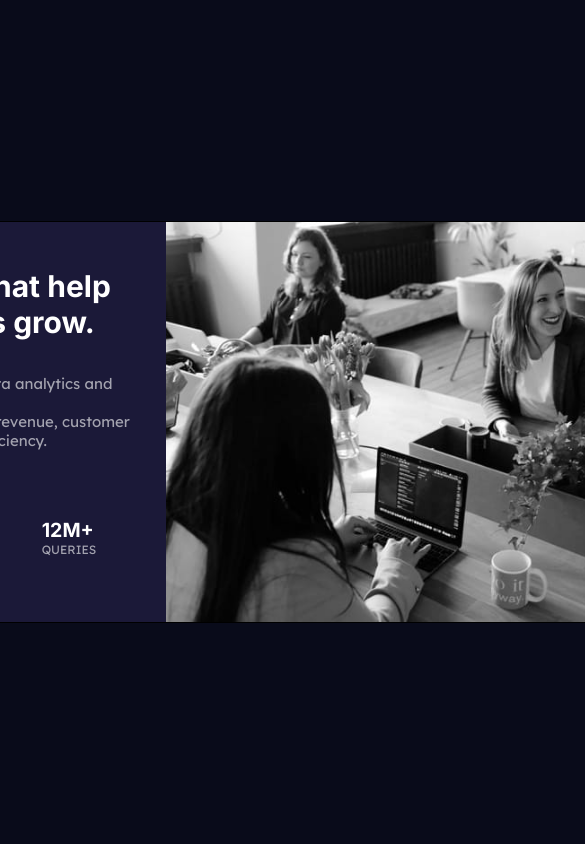
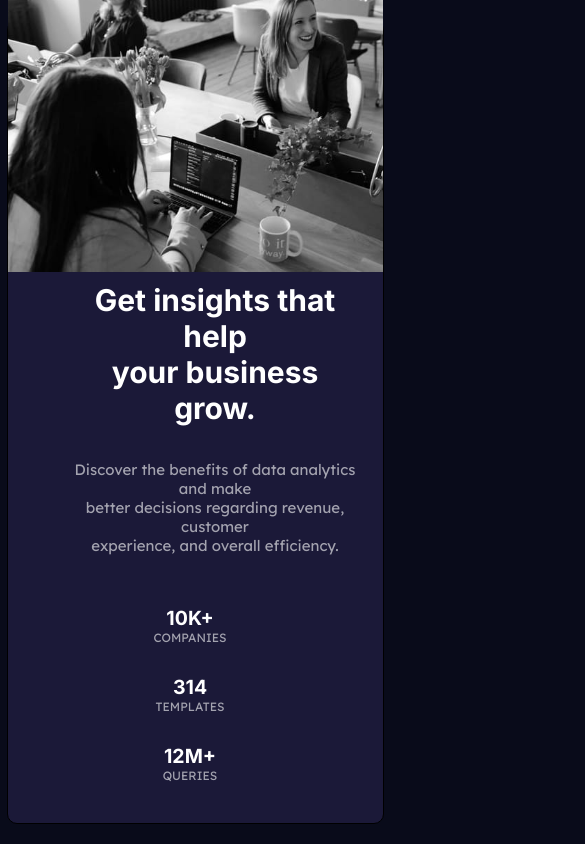
Before and after one commit to Dicesaro/HTML-CSS, a plain HTML site: page stats-preview-card-component-main/index.html in a window 390 px wide. Shown: the top 844 px of the page, 585 px wide, since content can reach past the window. Drawn offline with Linux system fonts and the light colour scheme.

Commit message:
Avanzando 2do reto (80%)

```diff
--- a/stats-preview-card-component-main/style.css
+++ b/stats-preview-card-component-main/style.css
@@ -98,3 +98,63 @@ article > aside > span {
   border-radius: 0px 10px 10px 0px;
   filter: hue-rotate(270deg);
 }
+
+@media (max-width: 30em) {
+  body {
+    display: flex;
+    flex-flow: column wrap;
+  }
+
+  section {
+    display: flex;
+    flex-flow: column-reverse nowrap;
+    justify-content: space-between;
+    align-items: center;
+    width: 25em;
+    height: 95vh;
+  }
+
+  .cont-1 {
+    height: 80vh;
+    display: flex;
+    flex-flow: column wrap;
+    justify-content: flex-end;
+    align-content: center;
+    align-items: center;
+  }
+
+  h1 {
+    text-align: center;
+    margin: 0;
+  }
+
+  .cont-1 > p {
+    text-align: center;
+    font-family: "Lexend Deca";
+    font-weight: 400;
+    color: var(--Slightlytransparenthitestat);
+  }
+
+  article {
+    display: flex;
+    flex-flow: column nowrap;
+    justify-content: center;
+    align-items: center;
+    text-align: center;
+  }
+
+  aside {
+    display: flex;
+    flex-flow: column;
+  }
+
+  article > aside > span {
+    margin-bottom: 30px;
+  }
+
+  .staff {
+    max-width: 100%;
+    height: auto;
+    border-radius: 10px 10px 0px 0px;
+  }
+}
```
Also changed, not shown: order-summary-component-main/index.html (added, +37 -0 lines), order-summary-component-main/style-guide.md (added, +32 -0 lines), stats-preview-card-component-main/index.html (+1 -1 lines), order-summary-component-main/README-template.md (added), order-summary-component-main/README.md (added), order-summary-component-main/design/active-states.jpg (added), order-summary-component-main/design/desktop-design.jpg (added), order-summary-component-main/design/desktop-preview.jpg (added), order-summary-component-main/design/mobile-design.jpg (added), order-summary-component-main/images/favicon-32x32.png (added), order-summary-component-main/images/icon-music.svg (added), order-summary-component-main/images/illustration-hero.svg (added), order-summary-component-main/images/pattern-background-desktop.svg (added), order-summary-component-main/images/pattern-background-mobile.svg (added), 1 other file.
